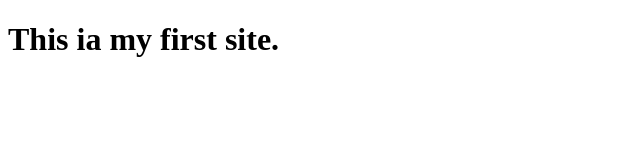
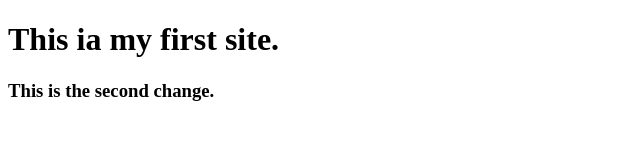
Before and after one commit to heyRahull/basic-site, a plain HTML site: page index.html in a window 1280 px wide. Shown: the whole page, without its empty margins (0-640 px from the left). Drawn offline with Linux system fonts and the light colour scheme.

Commit message:
Updated the index.html
Add line to index.html

```diff
--- a/index.html
+++ b/index.html
@@ -8,5 +8,6 @@
   </head>
   <body>
     <h1>This ia my first site.</h1>
+    <h3>This is the second change.</h3>
   </body>
 </html>
```
